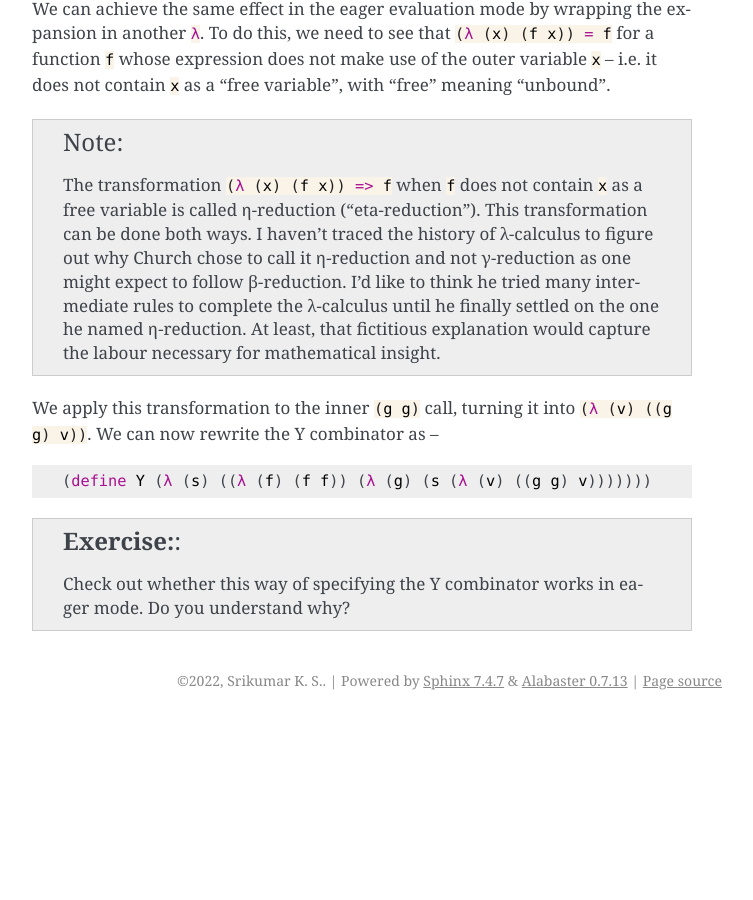
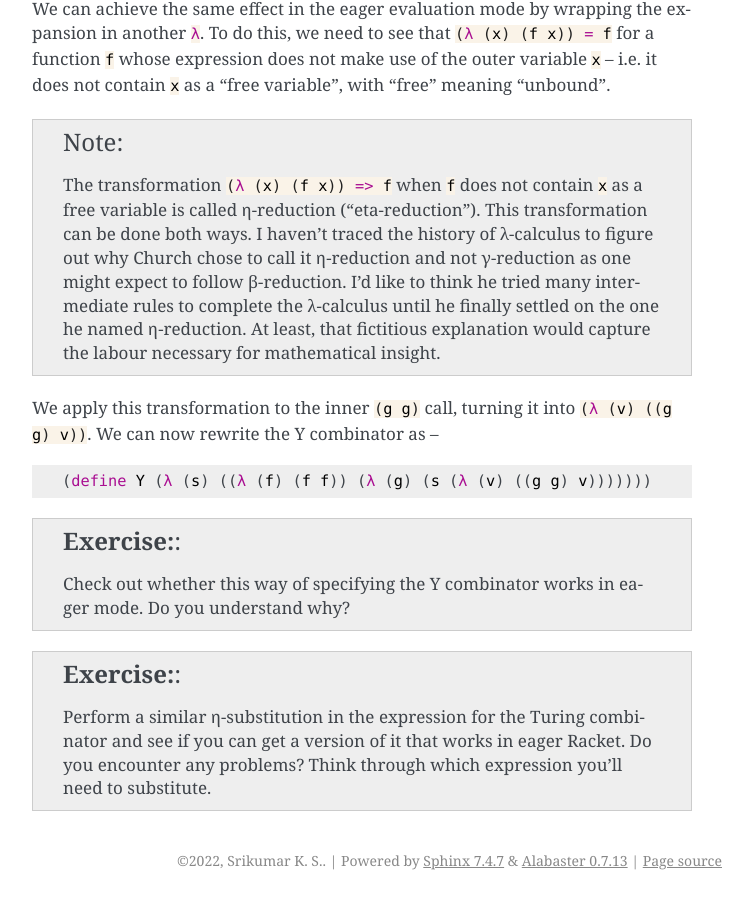
Before and after one commit to kreauniv/comp308, a Sphinx documentation site: the page built from source/lambda.rst, in a window 1280 px wide and 900 px high, scrolled down 15559 px. Shown: the whole window, without its empty margins (388-1141 px from the left). Built offline with Sphinx 7.4.7, drawn with Linux system fonts in a browser that asks for light colours; before the commit the page ends 16279 px from its top, so only the background shows below that.

Commit message:
Added one more exercise

```diff
--- a/source/lambda.rst
+++ b/source/lambda.rst
@@ -820,3 +820,11 @@ We apply this transformation to the inner :rkt:`(g g)` call, turning it into
 
     Check out whether this way of specifying the Y combinator works
     in eager mode. Do you understand why?
+
+
+.. admonition:: **Exercise:**
+
+    Perform a similar η-substitution in the expression for the Turing
+    combinator and see if you can get a version of it that works in
+    eager Racket. Do you encounter any problems? Think through which
+    expression you'll need to substitute.
```
